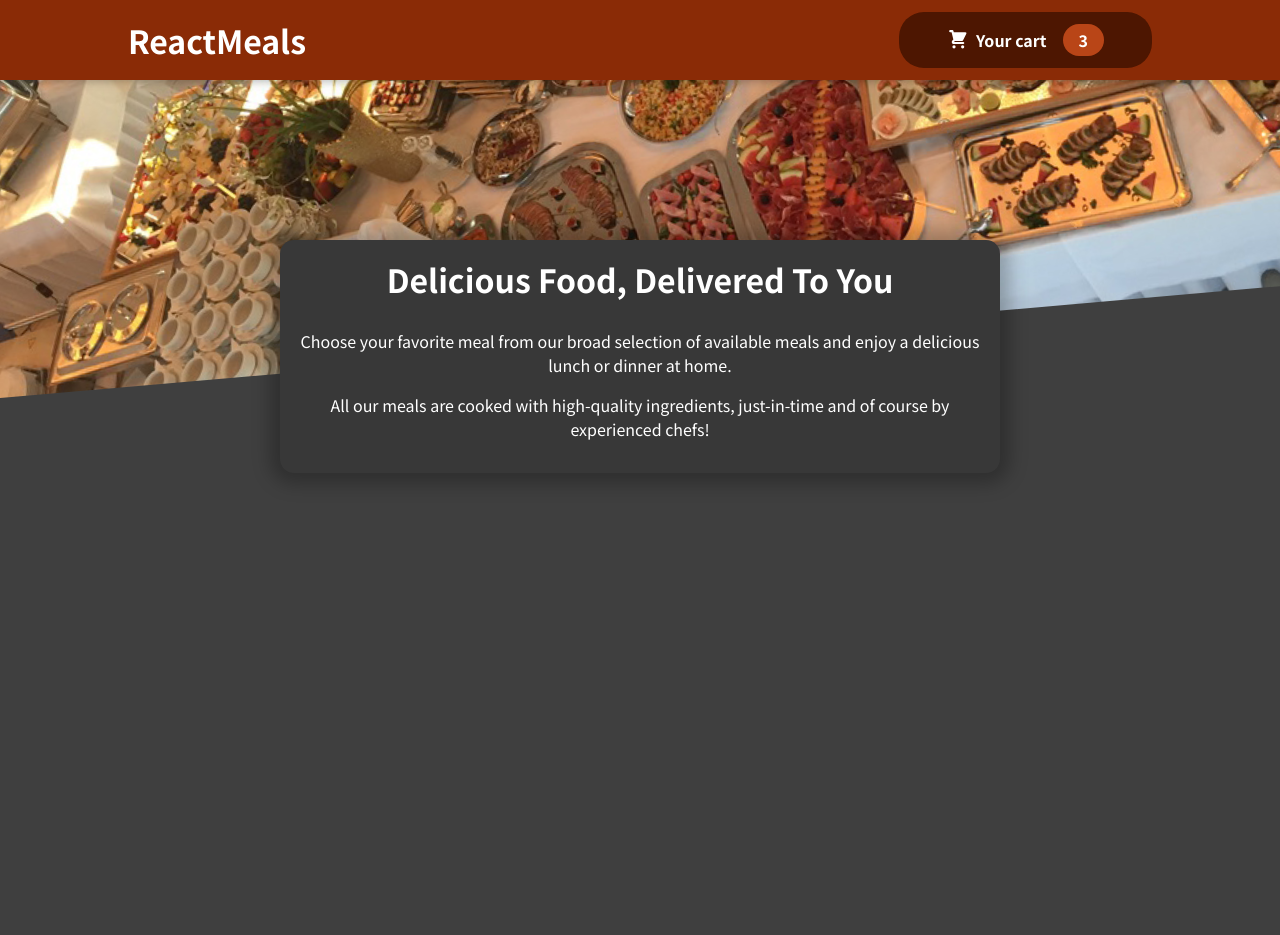
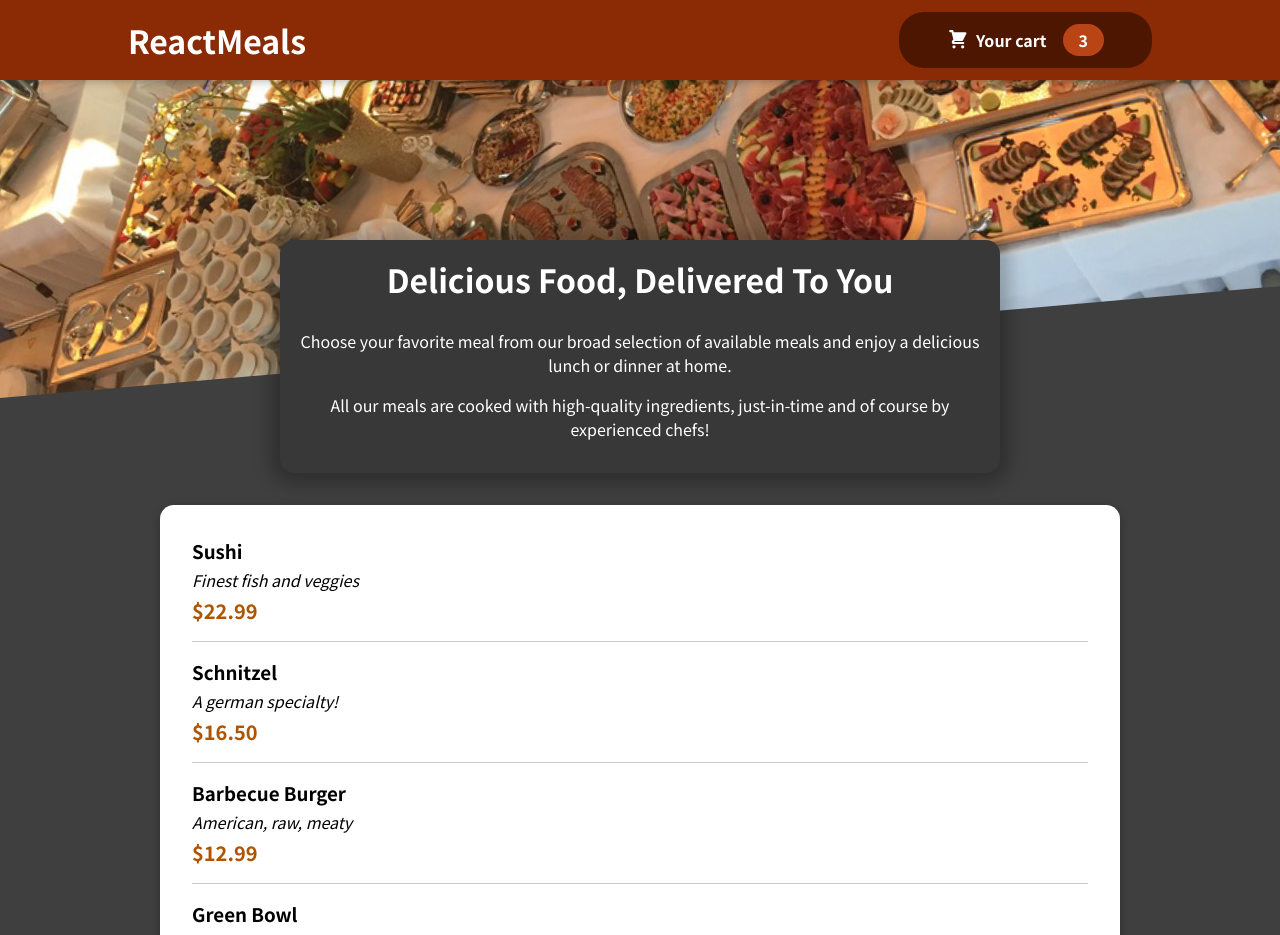
Before and after one commit to barbarajg/ReactMeals, a React (Create React App) app: page / in a window 1280 px wide. Shown: the top 935 px of the page. Before the commit the page ends 800 px from the top, so only its background shows below. Built offline with nearby package versions, Linux system fonts and the light colour scheme.

Commit message:
Added MealItem component

```diff
--- a/src/components/Meals/AvailableMeals.js
+++ b/src/components/Meals/AvailableMeals.js
@@ -1,3 +1,5 @@
+import Card from '../UI/Card';
+import MealItem from './MealItem/MealItem';
 import classes from './AvailableMeals.module.css';
 
 const DUMMY_MEALS = [
@@ -29,16 +31,24 @@
 
 const AvailableMeals = () => {
 
-  const mealsList = DUMMY_MEALS.map(meal => <li>{meal.name}</li>);
+  const mealsList = DUMMY_MEALS.map((meal) => (
+      <MealItem
+      key={meal.id}
+      name={meal.name}
+      description={meal.description}
+      price={meal.price}
+    />
+  ));
 
   return (
       <section className={classes.meals}>
+        <Card>
           <ul>
             {mealsList}
           </ul>
+        </Card>
       </section>
   );
-
 };
 
 export default AvailableMeals;
--- /dev/null
+++ b/src/components/Meals/MealItem/MealItem.js
@@ -0,0 +1,20 @@
+import classes from './MealItem.module.css';
+
+const MealItem = (props) => {
+  const price = `$${props.price.toFixed(2)}`;
+
+  return (
+      <li className={classes.meal}>
+          <div>
+            <h3>{props.name}</h3>
+            <div className={classes.description}>{props.description}</div>
+            <div className={classes.price}>{price}</div>
+          </div>
+          <div>
+
+          </div>
+      </li>
+  );
+};
+
+export default MealItem;
--- /dev/null
+++ b/src/components/Meals/MealItem/MealItem.module.css
@@ -0,0 +1,22 @@
+.meal {
+    display: flex;
+    justify-content: space-between;
+    margin: 1rem;
+    padding-bottom: 1rem;
+    border-bottom: 1px solid #ccc;
+  }
+
+  .meal h3 {
+    margin: 0 0 0.25rem 0;
+  }
+
+  .description {
+    font-style: italic;
+  }
+
+  .price {
+    margin-top: 0.25rem;
+    font-weight: bold;
+    color: #ad5502;
+    font-size: 1.25rem;
+  }
--- a/src/components/Meals/Meals.js
+++ b/src/components/Meals/Meals.js
@@ -10,4 +10,4 @@
   );
 };
 
-export default MealsSummary;
+export default Meals;
--- /dev/null
+++ b/src/components/UI/Card.js
@@ -0,0 +1,12 @@
+import classes from './Card.module.css';
+
+const Card = (props) => {
+
+  return (
+    <div className={classes.card}>
+      {props.children}
+    </div>
+  );
+};
+
+export default Card;
--- /dev/null
+++ b/src/components/UI/Card.module.css
@@ -0,0 +1,6 @@
+.card {
+    padding: 1rem;
+    box-shadow: 0 2px 8px rgba(0, 0, 0, 0.25);
+    border-radius: 14px;
+    background-color: white;
+  }
```
Also changed, not shown: src/components/Meals/MealItem/MealItemForm.js (added).
